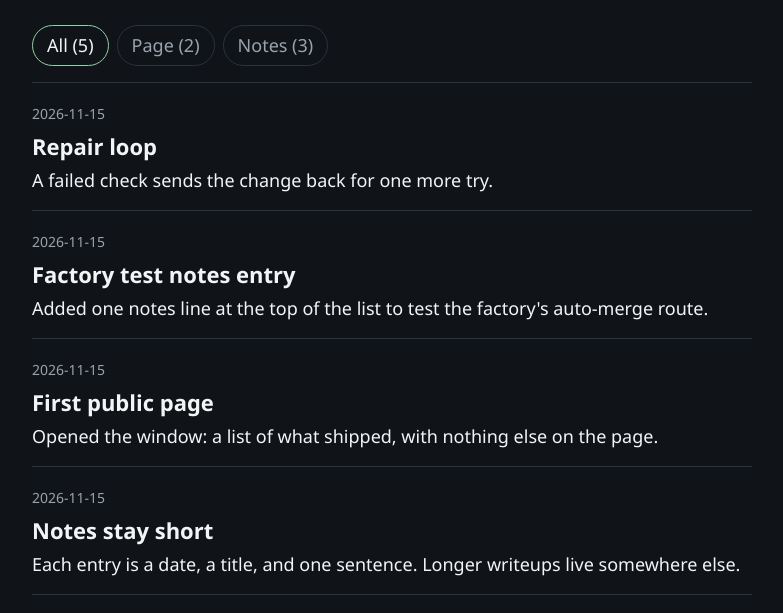
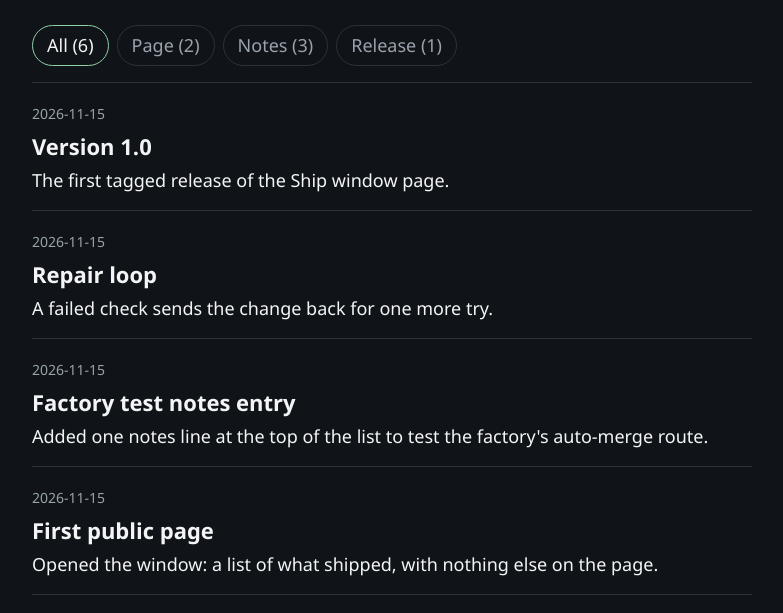
Before and after one commit to suraj-imh/ship-window, a website: page index.html in a window 1280 px wide. Shown: the part 178-791 px from the top of the page, without its empty margins (248-1031 px from the left). Drawn offline with Linux system fonts and the light colour scheme.

Commit message:
Add a v1.0 release entry to the Ship window list (#7)
Adds a "Version 1.0" entry at the top of the Ship window list, marking the first tagged release of the page, with a new "Release" filter button. Tested at 6ea0355c3a42cfdd79e64b12731825b867fdcbe6; npm test passes 7 of 7 on the commit and on the merge result with the newer notes entry from #6.

Fixes ENG6-1181

```diff
--- a/index.html
+++ b/index.html
@@ -17,6 +17,7 @@
       <button type="button" class="on" data-area="all">All</button>
       <button type="button" data-area="page">Page</button>
       <button type="button" data-area="notes">Notes</button>
+      <button type="button" data-area="release">Release</button>
     </div>
     <ol id="list"></ol>
     <p id="empty" hidden>Nothing in this area yet.</p>
--- a/ships.js
+++ b/ships.js
@@ -1,4 +1,10 @@
 const ships = [
+  {
+    area: "release",
+    date: "2026-11-15",
+    title: "Version 1.0",
+    detail: "The first tagged release of the Ship window page."
+  },
   {
     area: "notes",
     date: "2026-11-15",
```
